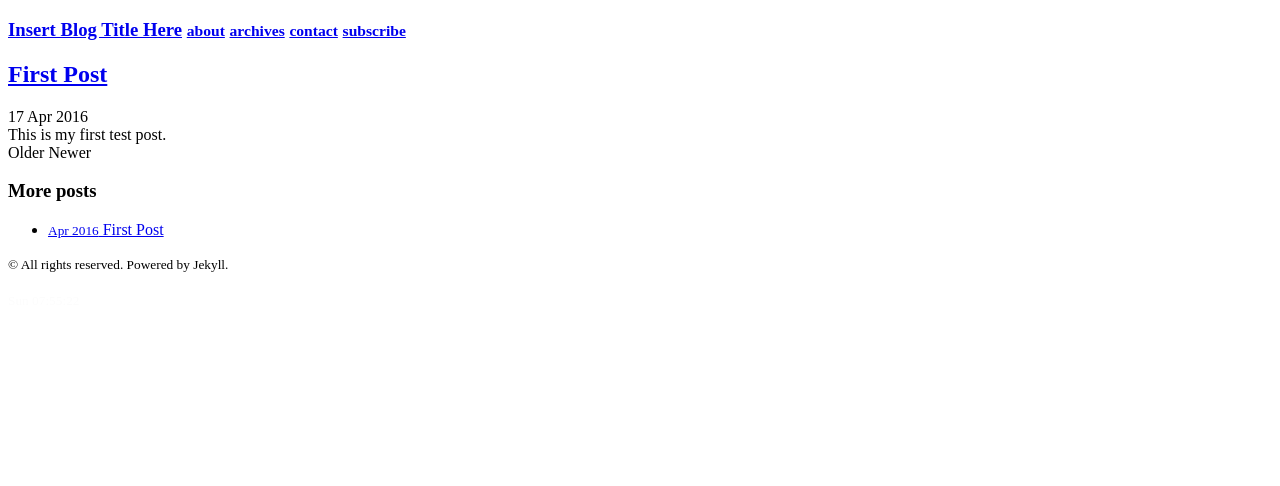
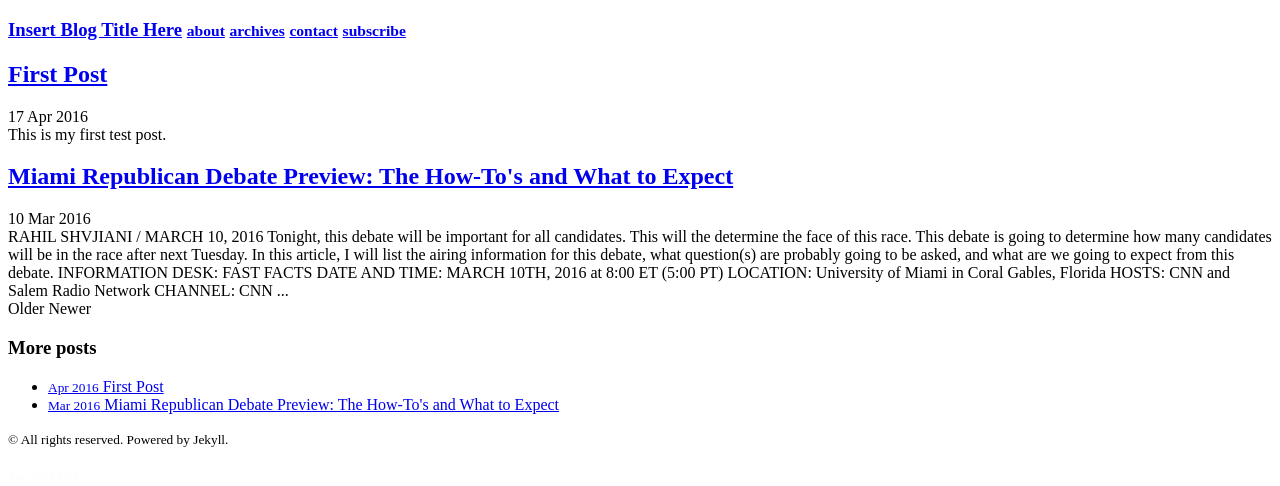
Before and after one commit to rshivjiani/rshivjiani.github.io, a Jekyll site: the page built from index.html, in a window 1280 px wide. Shown: the top 486 px of the page. Built offline with Jekyll 4.4.1, drawn with Linux system fonts in a browser that asks for light colours; the list of posts is cut into pages by our own code.

Commit message:
Changed file name and added title and layout

```diff
--- a/_posts/2016-03-10 - Blog - Politics - Republican Debate (Miami, Florida) Preview - 2016.md
+++ b/_posts/2016-03-10-miami-gop-debate-2016.md
@@ -1,3 +1,8 @@
+---
+title: "Miami Republican Debate Preview: The How-To's and What to Expect"
+layout: post
+---
+
 **RAHIL SHVJIANI / MARCH 10, 2016**
 
 Tonight, this debate will be important for all candidates. This will the determine the face of this race. This debate is going to determine how many candidates will be in the race after next Tuesday. In this article, I will list the airing information for this debate, what question(s) are probably going to be asked, and what are we going to expect from this debate.
```
